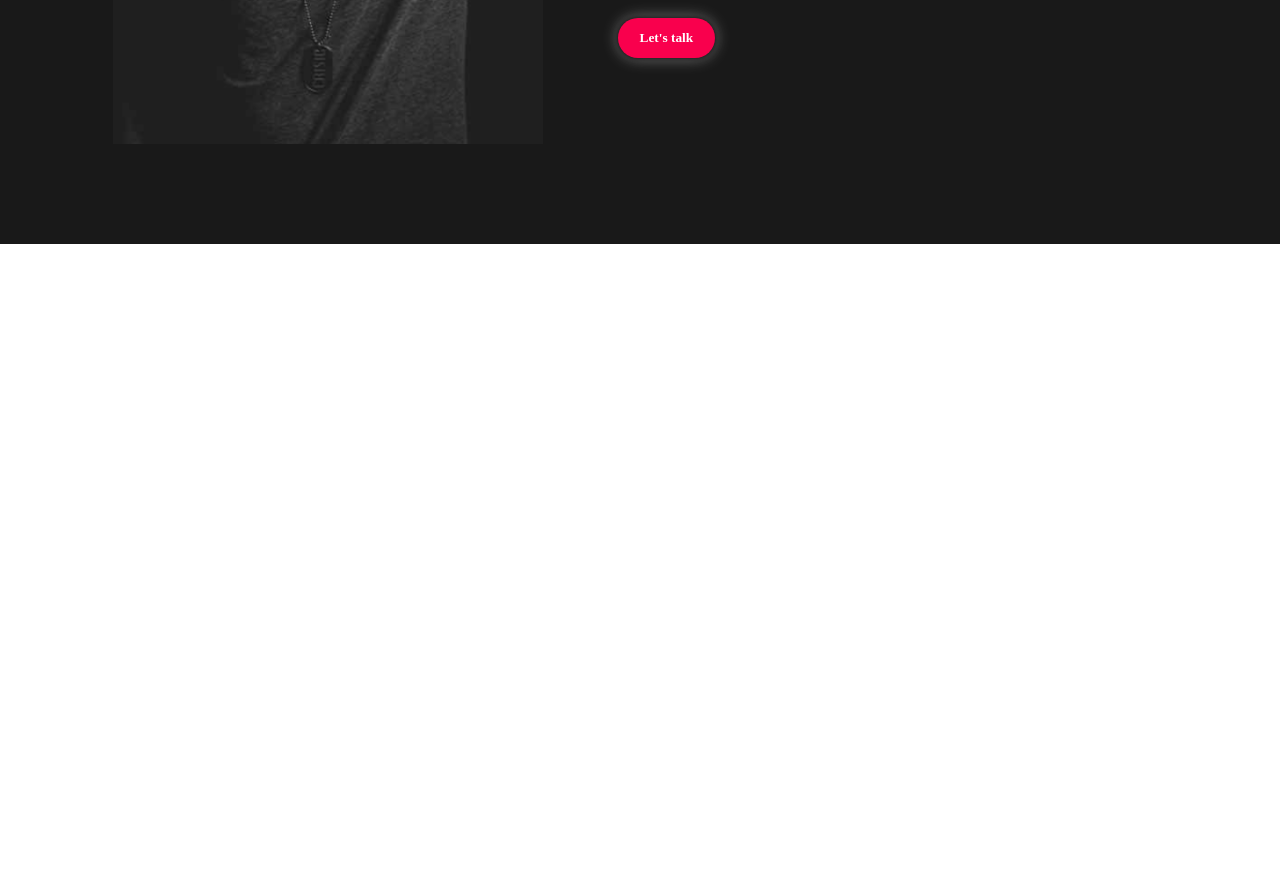
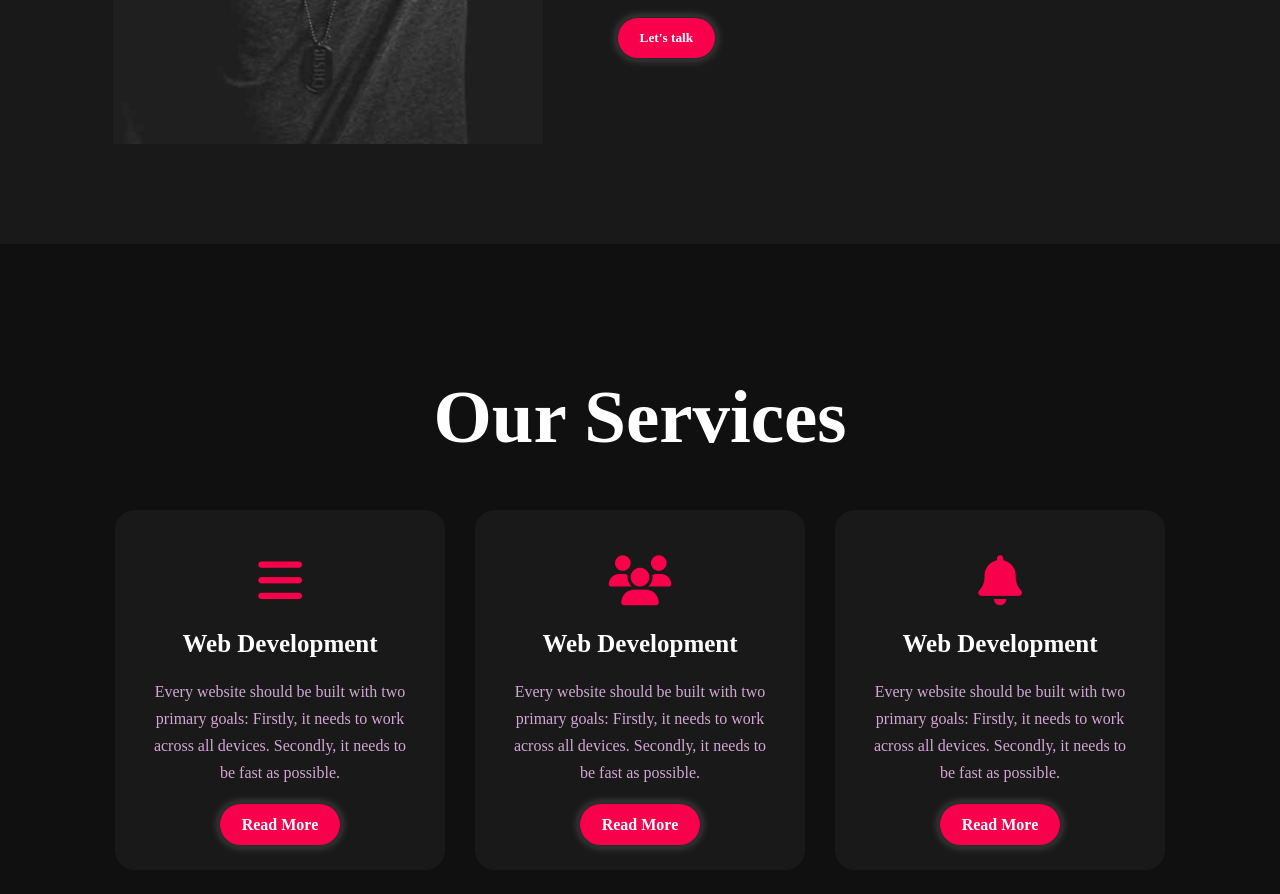
Before and after one commit to SHShazib/portfolio-design-01, a plain HTML site: page index.html in a window 1280 px wide. Shown: the part 1338-2232 px from the top of the page. Before the commit the page ends 1582 px from the top, so only its background shows below. Drawn offline with Linux system fonts and the light colour scheme.

Commit message:
services section

```diff
--- a/index.html
+++ b/index.html
@@ -6,6 +6,7 @@
     <meta name="viewport" content="width=device-width, initial-scale=1.0">
     <title>Document</title>
     <link rel="stylesheet" href="style.css">
+    <script defer src="https://kit.fontawesome.com/9ca2202dd5.js" crossorigin="anonymous"></script>
 </head>
 <body>
     <!-- =======Header Section====== -->
@@ -57,5 +58,60 @@
         </div>
     </div>
     </section>
+
+    <!-- Services Section -->
+    <section id="Services">
+        <div class="services">
+            <div class="title">
+                <h2>
+                    Our Services
+                </h2>
+            </div>
+
+            <div class="box">
+                <div class="card">
+                    <i class="fas fa-bars"></i>
+                    <h5>Web Development</h5>
+                    <div class="pra">
+                        <p>
+                            Every website should be built with two primary goals: Firstly, it needs to work across all devices. Secondly, it needs to be fast as possible.
+                        </p>
+                        <p style="text-align: center;">
+                            <a class="button" href="#">Read More</a>
+                        </p>
+                    </div>
+                </div>
+                <div class="card">
+                    <i class="fas fa-users"></i>
+                    <h5>Web Development</h5>
+                    <div class="pra">
+                        <p>
+                            Every website should be built with two primary goals: Firstly, it needs to work across all devices. Secondly, it needs to be fast as possible.
+                        </p>
+                        <p style="text-align: center;">
+                            <a class="button" href="#">Read More</a>
+                        </p>
+                    </div>
+                </div>
+                <div class="card">
+                    <i class="fas fa-bell"></i>
+                    <h5>Web Development</h5>
+                    <div class="pra">
+                        <p>
+                            Every website should be built with two primary goals: Firstly, it needs to work across all devices. Secondly, it needs to be fast as possible.
+                        </p>
+                        <p style="text-align: center;">
+                            <a class="button" href="#">Read More</a>
+                        </p>
+                    </div>
+                </div>
+            </div>
+
+
+
+        </div>
+    </section>
+
+    <!-- S -->
 </body>
 </html>
--- a/style.css
+++ b/style.css
@@ -157,7 +157,7 @@ button {
     font-weight: bold;
     border: 2px solid transparent;
     border-radius: 30px;
-    transition: transform 0.5s;
+    transition: all 1s;
     box-shadow: 0 0 5px #000, 0 0 15px #858585;
 }
 button:hover {
@@ -165,3 +165,69 @@ button:hover {
     border: 2px solid #f9004d;
     cursor: pointer;
 }
+
+/* =========Services Section ========= */
+.services {
+    background-color: #101010;
+    width: 100%;
+    padding: 100px 0px;
+}
+.title h2 {
+    color: #fff;
+    font-size: 75px;
+    width: 1130px;
+    margin: 30px auto;
+    text-align: center;
+}
+.box {
+    display: flex;
+    justify-content: center;
+    align-items: center;
+    min-height: 400px;
+}
+.card {
+    height: 360px;
+    width: 330px;
+    padding: 20px 35px;
+    background-color: #191919;
+    border-radius: 20px;
+    margin: 15px;
+    position: relative;
+    overflow: hidden;
+    text-align: center;
+}
+.card i {
+    font-size: 50px;
+    color: #f9004d;
+    display: block;
+    margin: 25px 0px;
+    text-align: center;
+}
+.card h5 {
+    color: #fff;
+    font-size: 25px;
+    margin-bottom: 20px;
+}
+.card .pra p{
+    color: #fcfc;
+    font-size: 16px;
+    line-height: 27px;
+    margin-bottom: 25px;
+}
+.button {
+    background-color: #f9004d;
+    color: #fff;
+    padding: 10px 20px;
+    text-decoration: none;
+    font-weight: bold;
+    border: 2px solid transparent;
+    border-radius: 30px;
+    transition: all .8s;
+    box-shadow: 0 0 5px #000, 0 0 10px #858585;
+}
+.button:hover {
+    background-color: transparent;
+    border: 2px solid #f9004d;
+    cursor: pointer;
+}
+/* ====Skills Section ======== */
```
